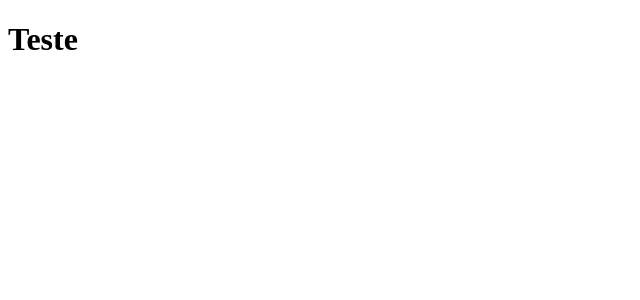
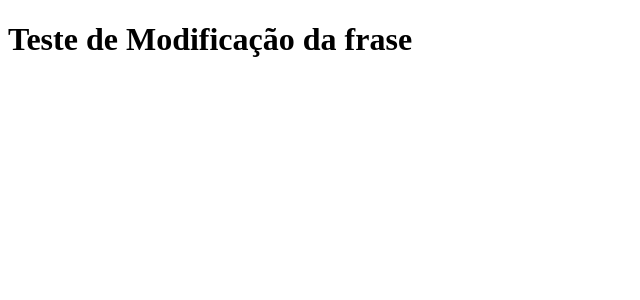
Before and after one commit to PAULOMONTARROIOS/clone_tabnews, a Next.js app: page / in a window 1280 px wide. Shown: the top 300 px of the page, without its empty margins (0-640 px from the left). Built offline with nearby package versions, Linux system fonts and the light colour scheme.

Commit message:
Testando o gatilho modificando uma frase

```diff
--- a/pages/index.js
+++ b/pages/index.js
@@ -1,5 +1,5 @@
 function Home() {
-  return <h1>Teste</h1>;
+  return <h1>Teste de Modificação da frase</h1>;
 }
 
 export default Home;
```
